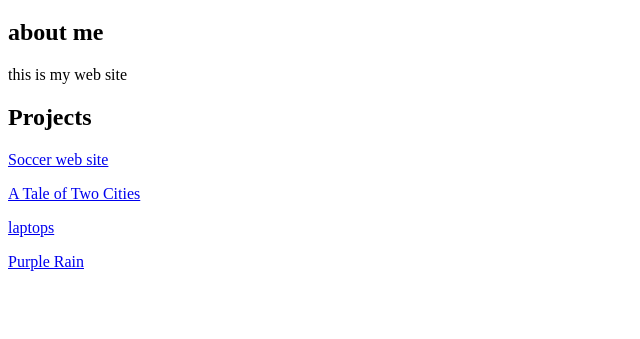
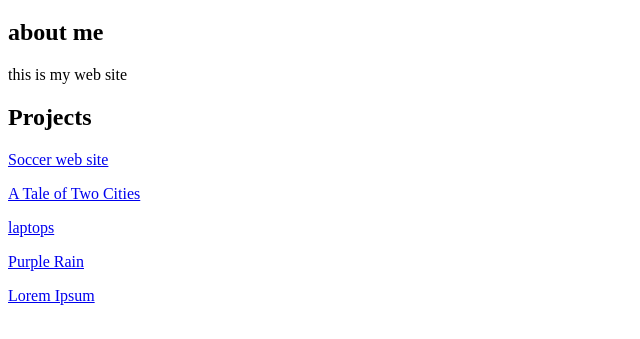
Before and after one commit to Bailey82156/Bailey82156.github.io, a plain HTML site: page index.html in a window 1280 px wide. Shown: the part 61-400 px from the top of the page, without its empty margins (0-640 px from the left). Drawn offline with Linux system fonts and the light colour scheme.

Commit message:
Update index.html

```diff
--- a/index.html
+++ b/index.html
@@ -27,5 +27,6 @@
         <p> <a href="/exercises/page-1.html"> A Tale of Two Cities </a></p>
         <p> <a href="/exercises/laptops.html">laptops</a> </p>
         <p> <a href="/exercises/page-2.html"> Purple Rain </a></p>
+        <p> <a href="/exercises/page-3.html"> Lorem Ipsum </a></p>
 </body>
 </html>
```
